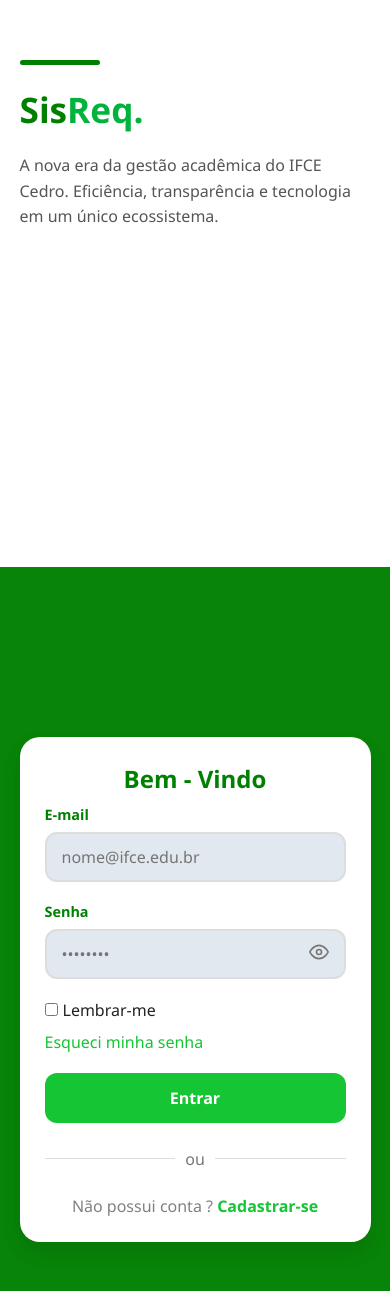
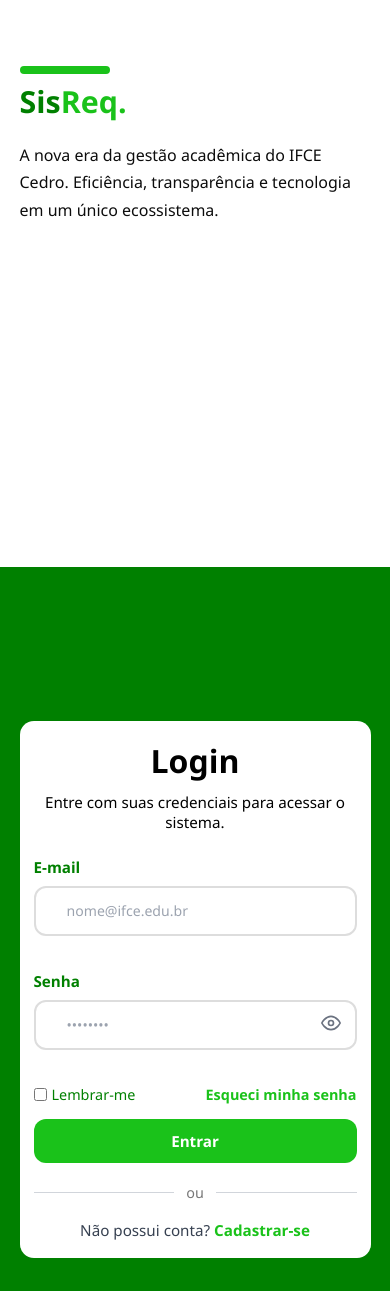
Before and after one commit to PedroRamon77/Front-Sisreq, a React (Vite) app: page / in a window 390 px wide. Shown: the part 277-1568 px from the top of the page. Built offline with nearby package versions, Linux system fonts and the light colour scheme.

Commit message:
login mod

```diff
--- a/src/components/login/Login.css
+++ b/src/components/login/Login.css
@@ -1,123 +1,82 @@
-/* CONTAINER */
+/* =========================
+   RESET
+========================= */
+
+* {
+  margin: 0;
+  padding: 0;
+  box-sizing: border-box;
+}
+
+/* =========================
+   CONTAINER
+========================= */
 
 .container {
   width: 100%;
   min-height: 100vh;
-
   display: flex;
-  flex-wrap: wrap;
+  overflow: hidden;
+  background: #ffffff;
+  font-family: 'Inter', sans-serif;
 }
 
-/* LEFT SIDE */
+/* =========================
+   LEFT SIDE
+========================= */
 
 .left-side {
-  width: 50%;
-  min-height: 100vh;
-
-  background: #ffffff;
-
+  width: 45%;
+  background: #00b300;
   display: flex;
   align-items: center;
   justify-content: center;
-
-  padding: 5%;
-
+  padding: 60px;
   position: relative;
 }
 
 .hero-content {
-  width: 100%;
-  max-width: 500px;
+  max-width: 420px;
+  color: #008000;
 }
 
 .hero-line {
-  width: 80px;
-  height: 5px;
+  width: 90px;
+  height: 8px;
+  background: #1ac21a;
+  border-radius: 10px;
+  margin-bottom: 7px;
+}
 
-  background: #008000;
-
-  border-radius: 20px;
-
+.hero-content h1 {
+  font-size: 4rem;
+  font-weight: 800;
   margin-bottom: 20px;
 }
 
-.hero-content h1 {
-  font-size: clamp(2.5rem, 5vw, 5rem);
-  color: #008000;
-}
-
 .hero-content h1 span {
-  color: #00b33c;
+  color: #1ac21a;
 }
 
 .hero-content p {
-  margin-top: 20px;
-
-  line-height: 1.6;
-
-  color: #555;
+  font-size: 1rem;
+  line-height: 1.7;
+  opacity: 0.95;
+  color: black;
 }
 
-/* DECORAÇÕES */
-
-.grid-decoration {
-  position: absolute;
-
-  top: 30px;
-  left: 30px;
-
-  display: grid;
-  grid-template-columns: repeat(3, 12px);
-
-  gap: 10px;
-}
-
-.grid-decoration span {
-  width: 12px;
-  height: 12px;
-
-  background: #1f0add;
-
-  border-radius: 3px;
-}
-
-.floating-shapes div {
-  position: absolute;
-
-  border: 2px solid #ff0000;
-
-  border-radius: 20px;
-}
-
-.floating-shapes div:first-child {
-  width: 80px;
-  height: 80px;
-
-  left: 20px;
-  bottom: 80px;
-}
-
-.floating-shapes div:last-child {
-  width: 50px;
-  height: 50px;
-
-  left: 80px;
-  bottom: 20px;
-}
-
-/* RIGHT SIDE */
+/* =========================
+   RIGHT SIDE
+========================= */
 
 .right-side {
-  width: 50%;
-  min-height: 100vh;
-
-  background: #800000;
+  width: 70%;
+  background: #f5f7fb;
 
   display: flex;
+  justify-content: center;
   align-items: center;
-  justify-content: center;
-
-  padding: 5%;
+  padding: 25px;
 
   position: relative;
 }
@@ -125,75 +84,67 @@
 .overlay {
   position: absolute;
   inset: 0;
-
-  background: rgba(255, 255, 255, 0.03);
 }
 
-/* CARD */
+/* =========================
+   CARD
+========================= */
 
 .login-card {
   width: 100%;
-  max-width: 420px;
+  max-width: 500px;
 
   background: white;
+  padding: 25px;
 
-  border-radius: 20px;
-
-  padding: 40px;
+  border-radius: 28px;
 
   position: relative;
   z-index: 2;
-
-  box-shadow: 0 10px 20px rgba(0,0,0,0.1);
 }
 
-.login-card h2 {
+.login-header {
+  margin-bottom: 25px;
+}
+
+.login-header h2 {
+  font-size: 2rem;
   text-align: center;
-
-  color: #008000;
-
+  color: #000000;
   margin-bottom: 10px;
 }
 
-.subtitle {
+.login-header p {
+  color: #000000;
   text-align: center;
-
-  color: black;
-
-  margin-bottom: 25px;
+  font-size: 0.95rem;
 }
 
-/* FORM */
+/* =========================
+   FORM
+========================= */
+
+form {
+  display: flex;
+  flex-direction: column;
+  gap: 15px;
+}
 
 .input-group {
-  margin-bottom: 20px;
+  display: flex;
+  flex-direction: column;
+  gap: 1px;
 }
 
 .input-group label {
-  display: block;
-
-  margin-bottom: 8px;
-
-  font-size: 0.9rem;
-  font-weight: bold;
-
-  color: #008000;
+  font-size: 0.95rem;
+  font-weight: 600;
+  color: #E2E8F0;
 }
 
 .input-wrapper {
-  width: 100%;
-  height: 50px;
-
-  display: flex;
-  align-items: center;
-
-  border: 2px solid #ddd;
-
-  border-radius: 12px;
-
-  padding: 0 15px;
-
-  background: #E2E8F0;
+  position: relative;
+  color: #00ff00;
 }
 
 .input-wrapper:focus-within {
@@ -202,25 +153,42 @@
 
 .input-wrapper input {
   width: 100%;
+  height: 52px;
 
   border: none;
   outline: none;
 
-  background: transparent;
+  padding: 0 45px 0 16px;
 
-  font-size: 1rem;
+  background: #eef2f7;
+
+  border-radius: 12px;
+
+  font-size: 0.95rem;
+  color: #271124;
+}
+
+.input-wrapper input::placeholder {
+  color: #9ca3af;
 }
 
 .eye-button {
+  position: absolute;
+  right: 14px;
+  top: 50%;
+  transform: translateY(-50%);
+
+  background: none;
   border: none;
-  background: transparent;
 
   cursor: pointer;
 
-  color: #777;
+  color: #6b7280;
 }
 
-/* OPTIONS */
+/* =========================
+   OPTIONS
+========================= */
 
 .options-row {
   display: flex;
@@ -229,43 +197,47 @@
 
   gap: 10px;
 
-  margin-bottom: 20px;
+  font-size: 0.9rem;
 }
 
 .remember-me {
   display: flex;
   align-items: center;
+  gap: 5px;
+  color: #008000;
+}
 
-  gap: 5px;
+input[type="checkbox"] {
+  accent-color: #008000;
+
 }
 
 .options-row a {
+  color: #1ac21a;
   text-decoration: none;
-
-  color: #16c533;
+  font-weight: 600;
 }
 
-.options-row a:hover {
+.options-row a:hover{
   color: #008000;
-  font-weight: bold;
 }
 
-/* BUTTON */
+/* =========================
+   BUTTON
+========================= */
 
 .login-button {
   width: 100%;
   height: 50px;
 
   border: none;
-
   border-radius: 12px;
 
-  background: #16c533;
-
-  color: white;
+  background: #1ac21a;
+  color: #ffffff;
 
   font-size: 1rem;
-  font-weight: bold;
+  font-weight: 700;
 
   cursor: pointer;
 }
@@ -274,83 +246,91 @@
   background: #008000;
 }
 
-/* DIVIDER */
+/* =========================
+   DIVIDER
+========================= */
 
 .divider {
   display: flex;
   align-items: center;
+  gap: 12px;
 
-  gap: 10px;
-
-  margin: 25px 0;
-
-  color: #777;
+  margin: 20px 0 18px;
 }
 
 .divider span {
   flex: 1;
   height: 1px;
-
-  background: #ddd;
+  background: #d1d5db;
 }
 
-/* REGISTER */
+.divider p {
+  color: #777;
+  font-size: 0.9rem;
+}
+
+/* =========================
+   REGISTER
+========================= */
 
 .register-text {
   text-align: center;
-
-  color: gray;
+  font-size: 0.95rem;
+  color: #374151;
 }
 
 .register-text a {
-  color: #16c533;
-
-  font-weight: bold;
-
+  color: #1ac21a;
+  font-weight: 700;
   text-decoration: none;
 }
 
 .register-text a:hover {
-  color:  #008000;
+  color: #008000;
 }
 
-/* RESPONSIVO */
+@media (max-width: 420px) {
 
-@media (max-width: 900px) {
+  .left-side {
+    min-height: 100px; /* reduz mais a área branca */
+    padding: 14px;
 
-  .container {
-    flex-direction: column;
+    border-bottom-left-radius: 24px;
+    border-bottom-right-radius: 24px;
   }
 
-  .left-side,
+  .hero-content h1 {
+    font-size: 1.4rem;
+  }
+
   .right-side {
-    width: 100%;
-    min-height: auto;
+    padding: 14px 12px 26px;
+  }
+
+  .login-card {
+    padding: 18px 14px;
+    border-radius: 14px;
+  }
+
+  .input-wrapper input {
+    height: 44px;
+    font-size: 0.88rem;
+  }
+
+  .login-button {
+    height: 44px;
+    font-size: 0.95rem;
   }
 }
 
-@media (max-width: 600px) {
+@media (max-width: 768px) {
 
-  .left-side,
-  .right-side {
-    padding: 30px 20px;
-  }
-
-  .login-card {
-    padding: 25px;
+  .left-side {
+    min-height: 130px; /* menor que antes */
+    padding: 20px;
   }
 
   .hero-content h1 {
-    font-size: 2.2rem;
-  }
-
-  .options-row {
-    flex-direction: column;
-    align-items: flex-start;
-  }
-
-  .grid-decoration,
-  .floating-shapes {
-    display: none;
+    font-size: 1.9rem;
   }
 }
--- a/src/components/login/Login.jsx
+++ b/src/components/login/Login.jsx
@@ -3,14 +3,32 @@ import { Link, useNavigate } from 'react-router-dom'
 import './Login.css'
 
 const EyeIcon = () => (
-  <svg width="20" height="20" viewBox="0 0 24 24" fill="none" stroke="currentColor" strokeWidth="2" strokeLinecap="round" strokeLinejoin="round">
+  <svg
+    width="20"
+    height="20"
+    viewBox="0 0 24 24"
+    fill="none"
+    stroke="currentColor"
+    strokeWidth="2"
+    strokeLinecap="round"
+    strokeLinejoin="round"
+  >
     <path d="M1 12s4-8 11-8 11 8 11 8-4 8-11 8-11-8-11-8z" />
     <circle cx="12" cy="12" r="3" />
   </svg>
 )
 
 const EyeOffIcon = () => (
-  <svg width="20" height="20" viewBox="0 0 24 24" fill="none" stroke="currentColor" strokeWidth="2" strokeLinecap="round" strokeLinejoin="round">
+  <svg
+    width="20"
+    height="20"
+    viewBox="0 0 24 24"
+    fill="none"
+    stroke="currentColor"
+    strokeWidth="2"
+    strokeLinecap="round"
+    strokeLinejoin="round"
+  >
     <path d="M17.94 17.94A10.07 10.07 0 0 1 12 20c-7 0-11-8-11-8a18.45 18.45 0 0 1 5.06-5.94" />
     <path d="M9.9 4.24A9.12 9.12 0 0 1 12 4c7 0 11 8 11 8a18.5 18.5 0 0 1-2.16 3.19" />
     <line x1="1" y1="1" x2="23" y2="23" />
@@ -22,40 +40,93 @@ export default function Login() {
   const [password, setPassword] = useState('')
   const [showPassword, setShowPassword] = useState(false)
   const [loading, setLoading] = useState(false)
+
   const navigate = useNavigate()
 
   const handleSubmit = (e) => {
     e.preventDefault()
+
     setLoading(true)
+
     setTimeout(() => {
       setLoading(false)
-      navigate('/dashboard')   // redireciona para o dashboard após "login"
+      navigate('/dashboard')
     }, 1500)
   }
 
   return (
     <main className="container">
-      <section className="left-side" aria-label="Marca e descrição">
+
+      {/* PAINEL ESQUERDO */}
+      <section
+        className="left-side"
+        aria-label="Marca e descrição do sistema"
+      >
         <div className="hero-content">
-          <div className="hero-line" aria-hidden="true" />
-          <h1>Sis<span>Req.</span></h1>
+
+          <div
+            className="hero-line"
+            aria-hidden="true"
+          />
+
+          <h1>
+            Sis<span>Req.</span>
+          </h1>
+
           <p>
             A nova era da gestão acadêmica do IFCE Cedro.
-            Eficiência, transparência e tecnologia em um único ecossistema.
+            Eficiência, transparência e tecnologia
+            em um único ecossistema.
           </p>
+
         </div>
+
+        <div
+          className="grid-decoration"
+          aria-hidden="true"
+        />
+
+        <div
+          className="floating-shapes"
+          aria-hidden="true"
+        />
       </section>
-      <section className="right-side" aria-label="Formulário de login">
-        <div className="overlay" aria-hidden="true" />
 
-        <div className="login-card">
+      {/* PAINEL DIREITO */}
+      <section
+        className="right-side"
+        aria-label="Formulário de login"
+      >
 
-          <h2>Bem - Vindo</h2>
+        <div
+          className="overlay"
+          aria-hidden="true"
+        />
 
-          <form onSubmit={handleSubmit} noValidate>
+        <div className="login-card main-card">
+
+          <div className="login-header">
+            <h2>Login</h2>
+
+            <p>
+              Entre com suas credenciais para acessar o sistema.
+            </p>
+          </div>
+
+          <form
+            onSubmit={handleSubmit}
+            noValidate
+          >
+
+            {/* EMAIL */}
             <div className="input-group">
-              <label htmlFor="email">E-mail</label>
+
+              <label htmlFor="email">
+                E-mail
+              </label>
+
               <div className="input-wrapper">
+
                 <input
                   id="email"
                   type="email"
@@ -63,15 +134,21 @@ export default function Login() {
                   value={email}
                   onChange={(e) => setEmail(e.target.value)}
                   required
-                  aria-required="true"
                   autoComplete="email"
                 />
+
               </div>
             </div>
 
+            {/* SENHA */}
             <div className="input-group">
-              <label htmlFor="password">Senha</label>
+
+              <label htmlFor="password">
+                Senha
+              </label>
+
               <div className="input-wrapper">
+
                 <input
                   id="password"
                   type={showPassword ? 'text' : 'password'}
@@ -79,48 +156,77 @@ export default function Login() {
                   value={password}
                   onChange={(e) => setPassword(e.target.value)}
                   required
-                  aria-required="true"
                   autoComplete="current-password"
                 />
+
                 <button
                   type="button"
                   className="eye-button"
-                  onClick={() => setShowPassword((prev) => !prev)}
-                  aria-label={showPassword ? 'Ocultar senha' : 'Mostrar senha'}
+                  onClick={() => setShowPassword(!showPassword)}
+                  aria-label={
+                    showPassword
+                      ? 'Ocultar senha'
+                      : 'Mostrar senha'
+                  }
                 >
                   {showPassword ? <EyeOffIcon /> : <EyeIcon />}
                 </button>
+
               </div>
             </div>
 
+            {/* OPÇÕES */}
             <div className="options-row">
+
               <label className="remember-me">
+
                 <input type="checkbox" />
-                <span>Lembrar-me</span>
+
+                <span>
+                  Lembrar-me
+                </span>
+
               </label>
-              <a href="#">Esqueci minha senha</a>
+
+              <a href="#">
+                Esqueci minha senha
+              </a>
+
             </div>
 
+            {/* BOTÃO */}
             <button
               className="login-button"
               type="submit"
               disabled={loading}
-              aria-busy={loading}
             >
               {loading ? 'Entrando...' : 'Entrar'}
             </button>
+
           </form>
 
+          {/* DIVISOR */}
           <div className="divider">
+
             <span />
+
             <p>ou</p>
+
             <span />
+
           </div>
 
+          {/* CADASTRO */}
           <p className="register-text">
-            Não possui conta ?
-            <Link to="/cadastro"> Cadastrar-se</Link>
+
+            Não possui conta?
+
+            <Link to="/cadastro">
+              {' '}Cadastrar-se
+            </Link>
+
           </p>
+
         </div>
       </section>
     </main>
```
